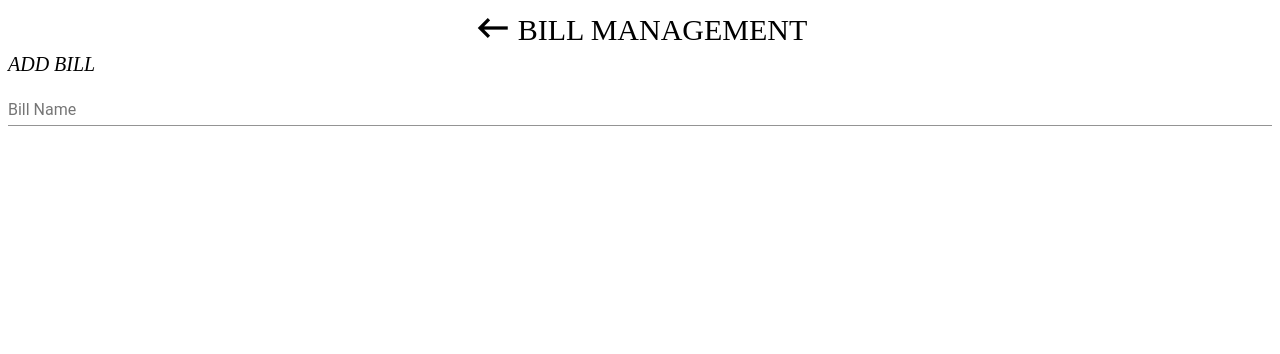
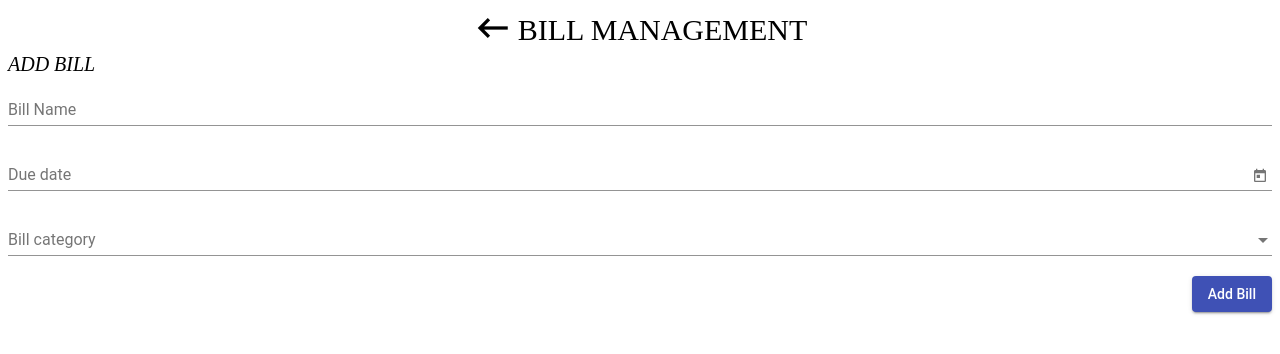
Before and after one commit to onelazyugy/bill-reminder, an Angular app in the folder ui/: page /bills in a window 1280 px wide. Shown: the top 354 px of the page. Built offline with nearby package versions, Linux system fonts and the light colour scheme.

Commit message:
start building bill form

```diff
--- a/ui/src/app/bill/bill.component.html
+++ b/ui/src/app/bill/bill.component.html
@@ -10,8 +10,26 @@
 <div fxLayout.xs="column" fxLayout.lt-lg="column" fxLayout.lt-xl="column" fxLayoutGap="5px" fxLayoutAlign="center">
   <div class="billSubHeaderlabelStyle">{{'Add Bill' | uppercase}}</div>
   <div class="billFormContainer">
-    <mat-form-field>
-      <input matInput placeholder="Bill Name">
-    </mat-form-field>
+    <form (ngSubmit)="addBill(f)" #f="ngForm" fxLayout="column">
+      <mat-form-field>
+        <input name="billName" id="billName" [(ngModel)]="name" matInput placeholder="Bill Name">
+      </mat-form-field>
+      <mat-form-field>
+        <input name="dueDate" id="dueDate" [(ngModel)]="dueDate" matInput [matDatepicker]="dp3" placeholder="Due date" readonly>
+        <mat-datepicker-toggle matSuffix [for]="dp3"></mat-datepicker-toggle>
+        <mat-datepicker #dp3 disabled="false"></mat-datepicker>
+      </mat-form-field>
+      <mat-form-field>
+        <mat-select placeholder="Bill category" [(ngModel)]="category" name="category">
+          <mat-option *ngFor="let category of categories" [value]="category.value">
+            {{category.viewValue}}
+          </mat-option>
+        </mat-select>
+      </mat-form-field>
+
+      <div fxFlexAlign="end">
+          <button mat-raised-button color="primary" type="submit">Add Bill</button>
+      </div>
+    </form>
   </div>
 </div>
--- a/ui/src/app/bill/bill.component.ts
+++ b/ui/src/app/bill/bill.component.ts
@@ -1,12 +1,24 @@
 import { Component, OnInit } from '@angular/core';
 import { Router } from '@angular/router';
+import { NgForm } from '@angular/forms';
+
+export interface BillCategory {
+  value: string;
+  viewValue: string;
+}
 
 @Component({
   selector: 'app-bill',
   templateUrl: './bill.component.html',
   styleUrls: ['./bill.component.css']
 })
+
 export class BillComponent implements OnInit {
+  categories: BillCategory[] = [
+    {value: 'water', viewValue: 'Water'},
+    {value: 'gas', viewValue: 'Gas'},
+    {value: 'electric', viewValue: 'Electric'}
+  ];
 
   constructor(private router: Router) { }
 
@@ -17,4 +29,11 @@ export class BillComponent implements OnInit {
     this.router.navigate(['/']);
   }
 
+  addBill = (form: NgForm) => {
+    const billName = form.value.billName;
+    const dueDate = form.value.dueDate;
+    const category = form.value.category;
+    const bill = {billName, dueDate, category};
+    console.log('bill', bill);
+  }
 }
--- a/ui/src/app/bill/bill.module.ts
+++ b/ui/src/app/bill/bill.module.ts
@@ -1,16 +1,20 @@
 import { NgModule } from '@angular/core';
 import { CommonModule } from '@angular/common';
+import { FormsModule } from '@angular/forms';
+import { RouterModule } from '@angular/router';
+
 import { BillComponent } from './bill.component';
-import { RouterModule } from '@angular/router';
 import { AppAngularMaterialModule } from '../app-angular-material.module';
 import { AppFlexLayoutModule } from '../app-flex-layout.module';
 import { ShareModule } from '../share/share.module';
+
 
 @NgModule({
     declarations: [BillComponent],
     imports: [
         CommonModule,
         RouterModule,
+        FormsModule,
         AppAngularMaterialModule,
         AppFlexLayoutModule,
         ShareModule
```
Also changed, not shown: ui/src/app/app-angular-material.module.ts (+10 -1 lines).
